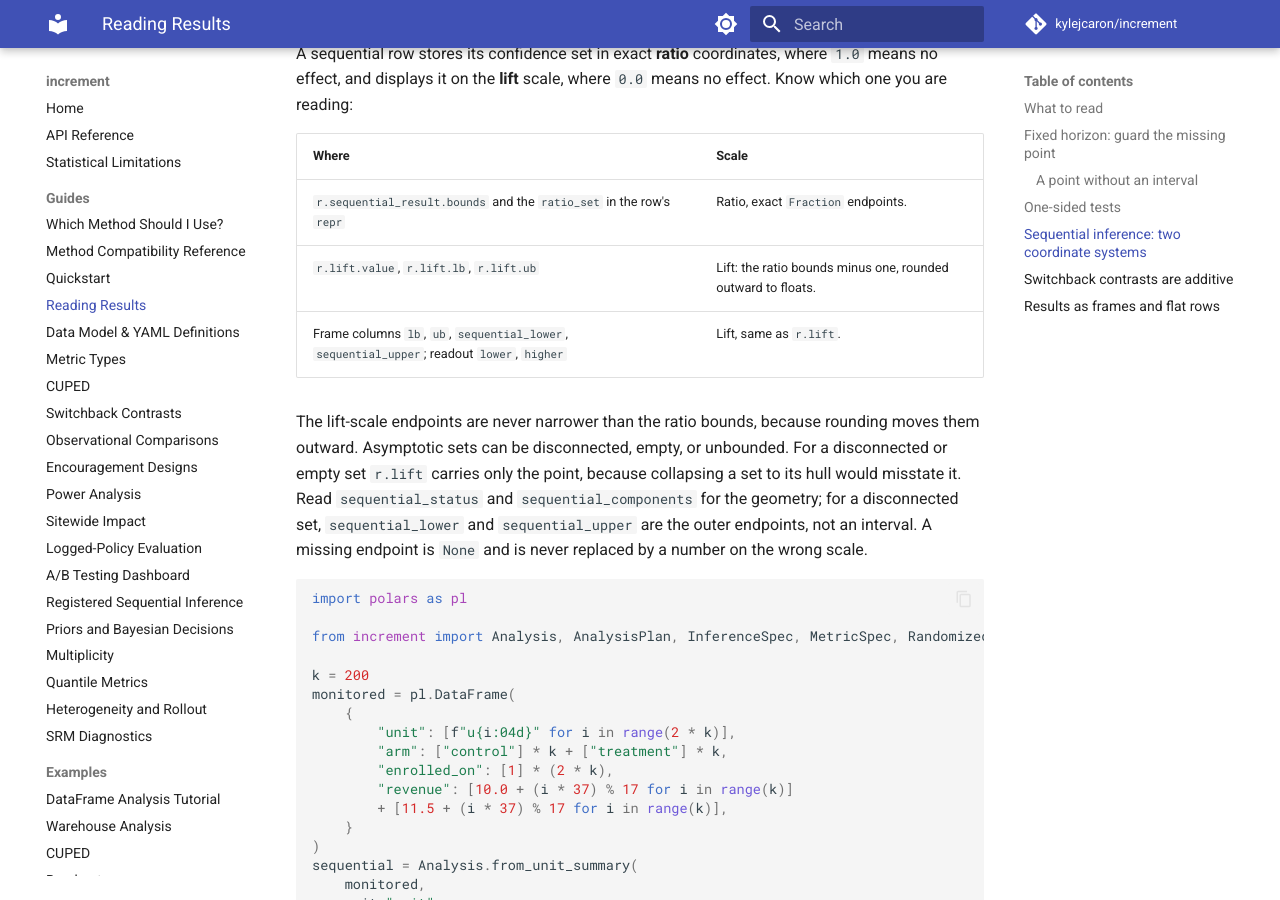
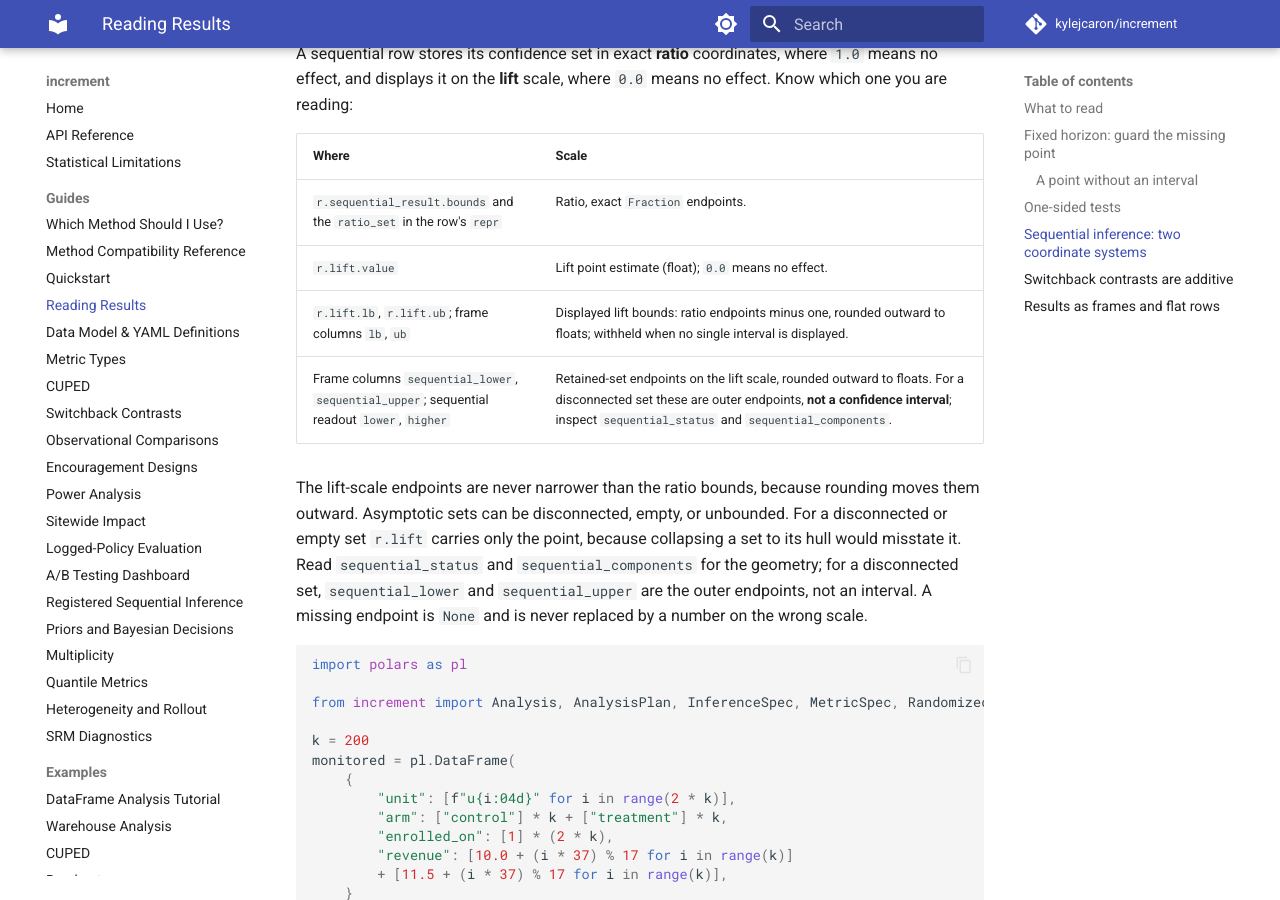
Before and after one commit to kylejcaron/increment, an MkDocs documentation site: the page built from docs/guides/reading-results.md, in a window 1280 px wide and 900 px high, scrolled down 6714 px. Built offline with MkDocs 1.6.1 and Material for MkDocs 9.7.7, drawn with Linux system fonts in a browser that asks for light colours; comment, search, counter and statistics services are not loaded.

Commit message:
Guard optional result bounds and distinguish retained sets

```diff
--- a/docs/guides/reading-results.md
+++ b/docs/guides/reading-results.md
@@ -299,8 +299,9 @@ no effect. Know which one you are reading:
 | Where | Scale |
 |---|---|
 | `r.sequential_result.bounds` and the `ratio_set` in the row's `repr` | Ratio, exact `Fraction` endpoints. |
-| `r.lift.value`, `r.lift.lb`, `r.lift.ub` | Lift: the ratio bounds minus one, rounded outward to floats. |
-| Frame columns `lb`, `ub`, `sequential_lower`, `sequential_upper`; readout `lower`, `higher` | Lift, same as `r.lift`. |
+| `r.lift.value` | Lift point estimate (float); `0.0` means no effect. |
+| `r.lift.lb`, `r.lift.ub`; frame columns `lb`, `ub` | Displayed lift bounds: ratio endpoints minus one, rounded outward to floats; withheld when no single interval is displayed. |
+| Frame columns `sequential_lower`, `sequential_upper`; sequential readout `lower`, `higher` | Retained-set endpoints on the lift scale, rounded outward to floats. For a disconnected set these are outer endpoints, **not a confidence interval**; inspect `sequential_status` and `sequential_components`. |
 
 The lift-scale endpoints are never narrower than the ratio bounds, because
 rounding moves them outward. Asymptotic sets can be disconnected, empty, or
```
Also changed, not shown: docs/guides/quickstart.md (+3 -2 lines).
